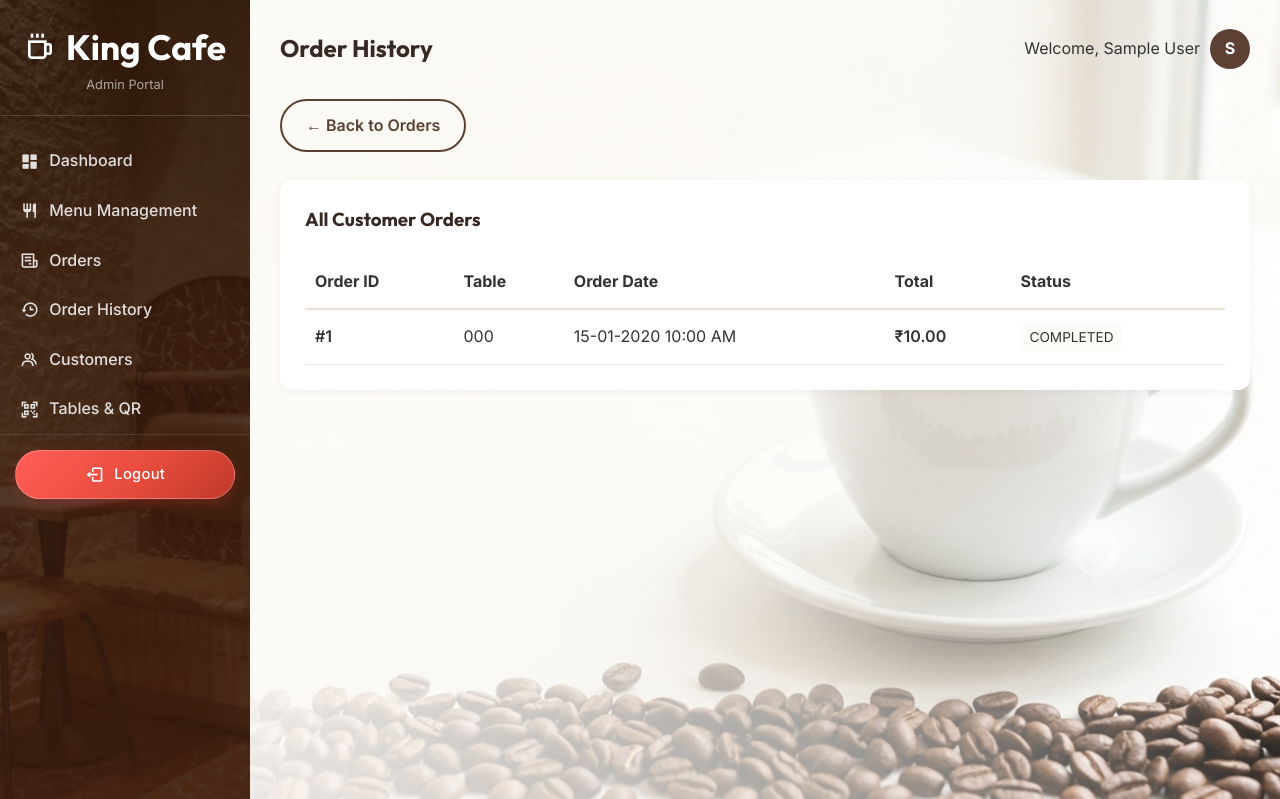
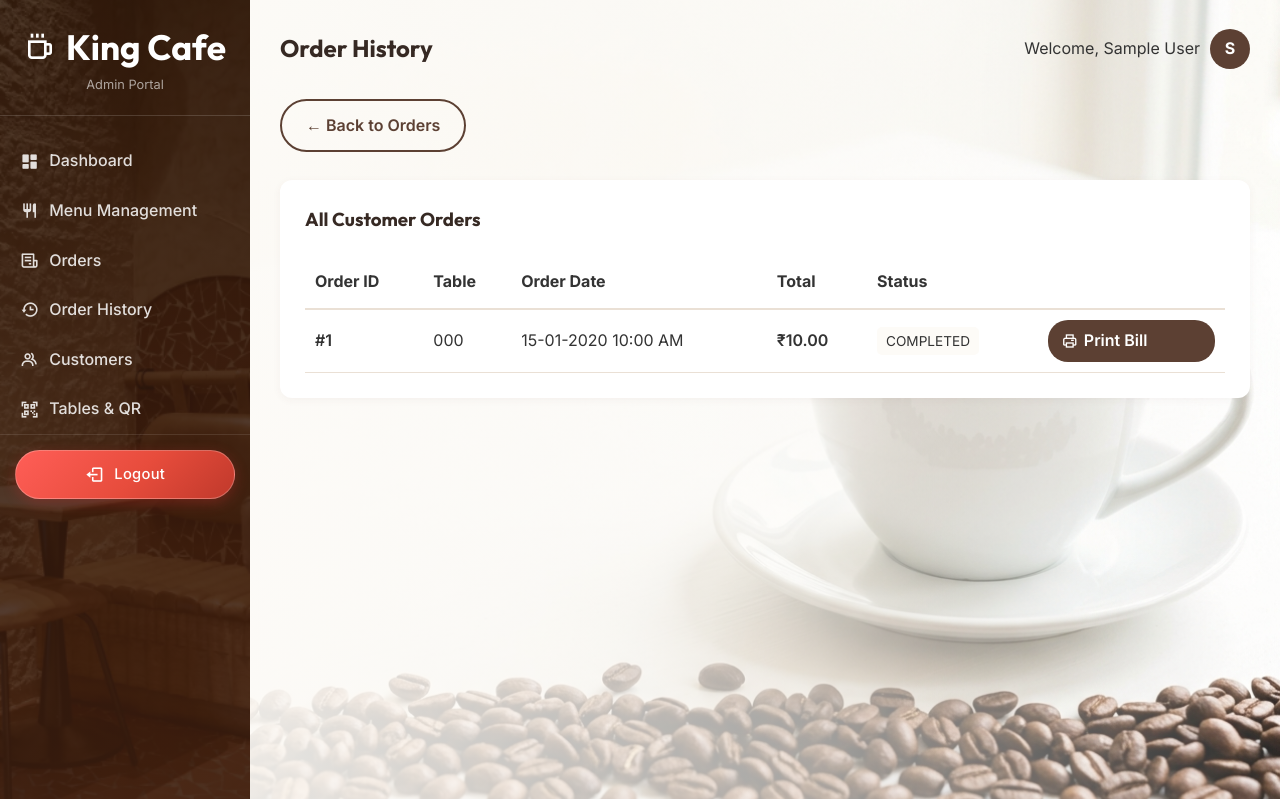
Before and after one commit to patilprasad6012/cafe-management-system, a Flask app: page /admin/order-history in a window 1280 px wide. Shown: the part 27-826 px from the top of the page. Run offline with Flask 3, Linux system fonts and the light colour scheme; the visitor is signed in with stand-in values (Sample User, id 1); tables that the repository leaves empty hold one stand-in row (values such as "Sample post").

Commit message:
Update order_history.html

```diff
--- a/app/templates/admin/order_history.html
+++ b/app/templates/admin/order_history.html
@@ -68,6 +68,18 @@
                     </span>
                 </td>
 
+                <td style="padding: 10px;">
+                    <a href="{{ url_for('admin.bill', order_id=order.id) }}"
+                       target="_blank"
+                       class="btn btn-primary"
+                       style="display: inline-flex; align-items: center; gap: 6px;
+                              padding: 8px 14px; border-radius: 20px;
+                              text-decoration: none; white-space: nowrap;">
+                        <i class="bx bx-printer"></i> Print Bill
+                    </a>
+                </td>
+
+
             </tr>
             {% else %}
             <tr>
```
